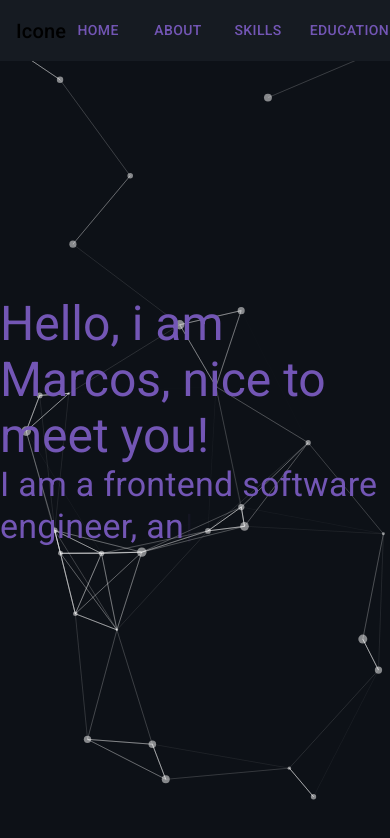
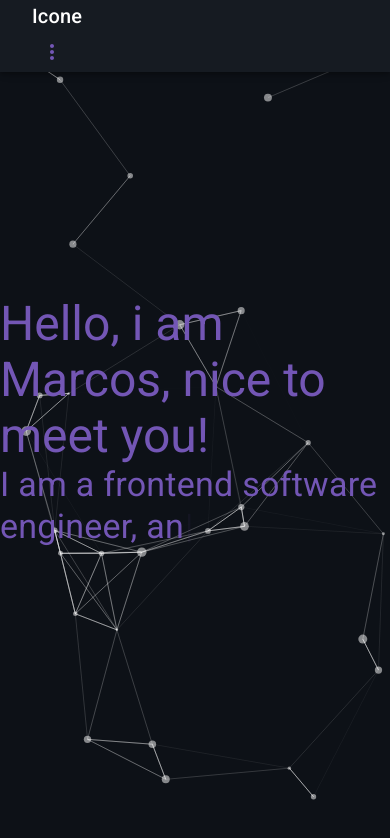
Before and after one commit to msc-santos/portfolio, a React (Create React App) app: page / in a window 390 px wide. Shown: the top 838 px of the page. Built offline with nearby package versions, Linux system fonts and the light colour scheme.

Commit message:
feat: started responsive in the navbar

```diff
--- a/package.json
+++ b/package.json
@@ -6,6 +6,7 @@
     "@emotion/react": "^11.10.6",
     "@emotion/styled": "^11.10.6",
     "@fontsource/roboto": "^4.5.8",
+    "@mui/icons-material": "^5.11.11",
     "@mui/material": "^5.11.11",
     "@testing-library/jest-dom": "^5.16.5",
     "@testing-library/react": "^13.4.0",
--- a/src/components/Header/index.tsx
+++ b/src/components/Header/index.tsx
@@ -1,23 +1,70 @@
-import { Button, Stack, Toolbar, Typography, useTheme } from '@mui/material';
+import { useState } from 'react';
+import { AppBar, Button, Container, Grid, IconButton, Menu, MenuItem, Stack, Toolbar, Typography, useMediaQuery, useTheme } from '@mui/material';
+import { NavBar } from 'src/interfaces/NavBar';
+import { optionsMenu } from './options'
+
+import MoreVertIcon from '@mui/icons-material/MoreVert';
 
 export default function Header() {
+  const theme = useTheme()
+  const isMobile = useMediaQuery(theme.breakpoints.down("md"))
 
-  const theme = useTheme()
+  const [anchorEl, setAnchorEl] = useState<null | HTMLElement>(null);
+
+  const ITEM_HEIGHT = 45;
+  const open = Boolean(anchorEl);
+  const style = {
+    style: {
+      maxHeight: ITEM_HEIGHT * 4.5,
+      width: '20ch',
+    },
+  }
+
+  const handleClick = (event: React.MouseEvent<HTMLElement>) => setAnchorEl(event.currentTarget);
+  const handleClose = () => setAnchorEl(null);
 
   return (
-    <Toolbar id='toolbar' sx={{ background: theme.palette.primary.light }}>
-        <Typography variant="h6">
-            Icone
-        </Typography>
-        <Stack direction="row" spacing={2}>
-          <Button href="#home" color='secondary'>Home</Button>
-          <Button href="#about" color='secondary'>About</Button>
-          <Button href="#skills" color='secondary'>Skills</Button>
-          <Button href="#education" color='secondary'>Education</Button>
-          <Button href="#expirience" color='secondary'>Expirience</Button>
-          <Button href="#projects" color='secondary'>Projects</Button>
-          <Button href="#talk_to_me" color='secondary'>Talk to me</Button>
-        </Stack>
-    </Toolbar>
+    <AppBar position="fixed">
+      <Toolbar sx={{ background: theme.palette.primary.light }}>
+        <Container>
+          <Grid container>
+            <Grid item xs={12} sm={12} md={5} lg={5}>
+              <Typography variant="h6">
+                Icone
+              </Typography>
+            </Grid>
+            <Grid item xs={12} sm={12} md={7} lg={7}>
+              {!isMobile ? <Stack direction="row" spacing={2}>
+                {optionsMenu.map((item: NavBar) => <Button key={item.path} href={item.path} color='secondary'>{item.label}</Button>)}
+              </Stack> : <Stack direction="row" spacing={2}>
+                <IconButton
+                  aria-label="more"
+                  id="long-button"
+                  aria-controls={open ? 'long-menu' : undefined}
+                  aria-expanded={open ? 'true' : undefined}
+                  aria-haspopup="true"
+                  onClick={handleClick}
+                  color='secondary'
+                >
+                  <MoreVertIcon />
+                </IconButton>
+                <Menu
+                  id="long-menu"
+                  MenuListProps={{
+                    'aria-labelledby': 'long-button',
+                  }}
+                  anchorEl={anchorEl}
+                  open={open}
+                  onClose={handleClose}
+                  PaperProps={style}
+                >
+                   {optionsMenu.map((item: NavBar) => <MenuItem key={item.path} href={item.path} color='secondary'>{item.label}</MenuItem>)}
+                </Menu>
+              </Stack>}
+            </Grid>
+          </Grid>
+        </Container>
+      </Toolbar>
+    </AppBar>
   )
 }
--- /dev/null
+++ b/src/components/Header/options.tsx
@@ -0,0 +1,32 @@
+import { NavBar } from "src/interfaces/NavBar";
+
+export const optionsMenu: Array<NavBar> = [
+    {
+        label: 'Home',
+        path: '#home'
+    },
+    {
+        label: 'About',
+        path: '#about'
+    },
+    {
+        label: 'Skills',
+        path: '#skills'
+    },
+    {
+        label: 'Education',
+        path: '#education'
+    },
+    {
+        label: 'Expirience',
+        path: '#expirience'
+    },
+    {
+        label: 'Projects',
+        path: '#projects'
+    },
+    {
+        label: 'Talk to me',
+        path: '#talk_to_me'
+    },
+]
--- a/src/index.css
+++ b/src/index.css
@@ -38,15 +38,6 @@ code {
   text-align: center;
 }
 
-#toolbar {
-  position: fixed;
-  top: 0;
-  width: 100%;
-  display: flex;
-  justify-content: space-around;
-  align-items: center;
-}
-
 .d-row-flex {
   display: flex;
 }
--- /dev/null
+++ b/src/interfaces/NavBar.ts
@@ -0,0 +1,4 @@
+export interface NavBar {
+    label: string,
+    path: string,
+}
```
Also changed, not shown: 1 other file (tests, documents, lock files or other folders).
